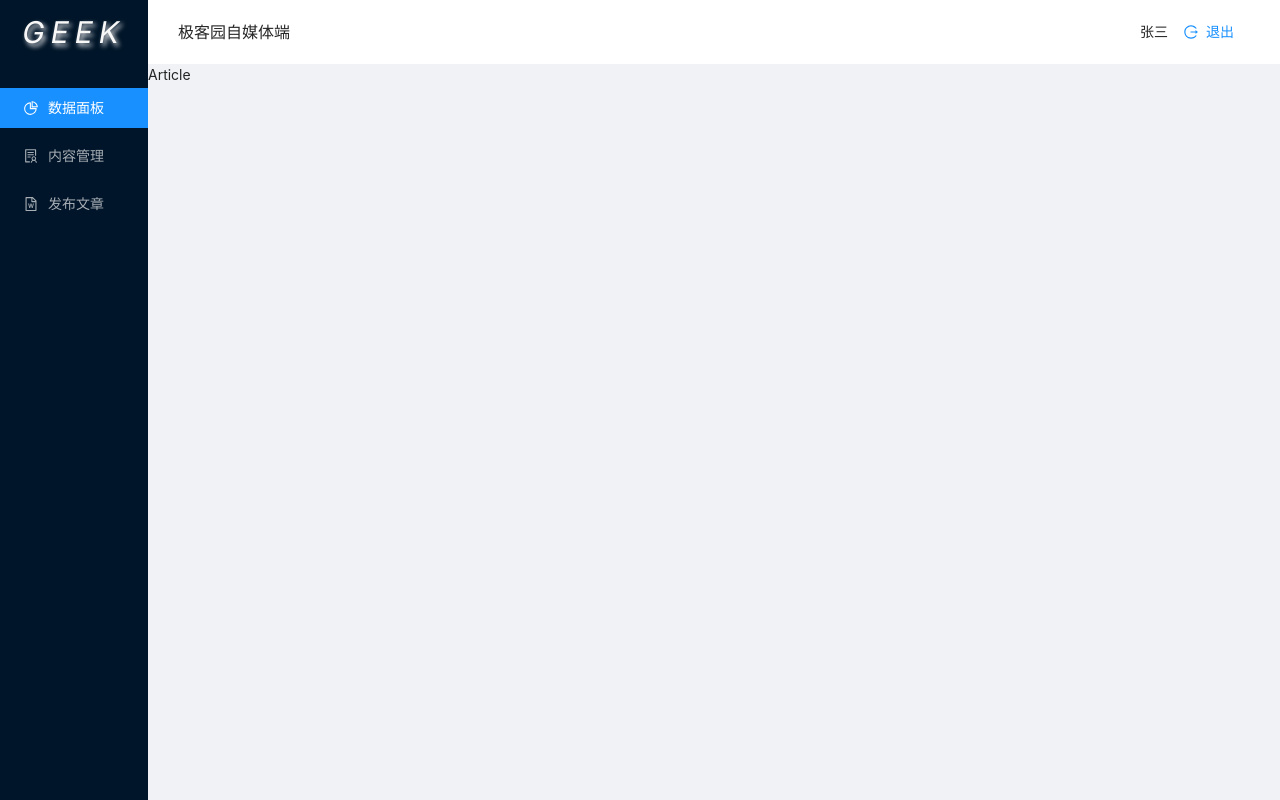
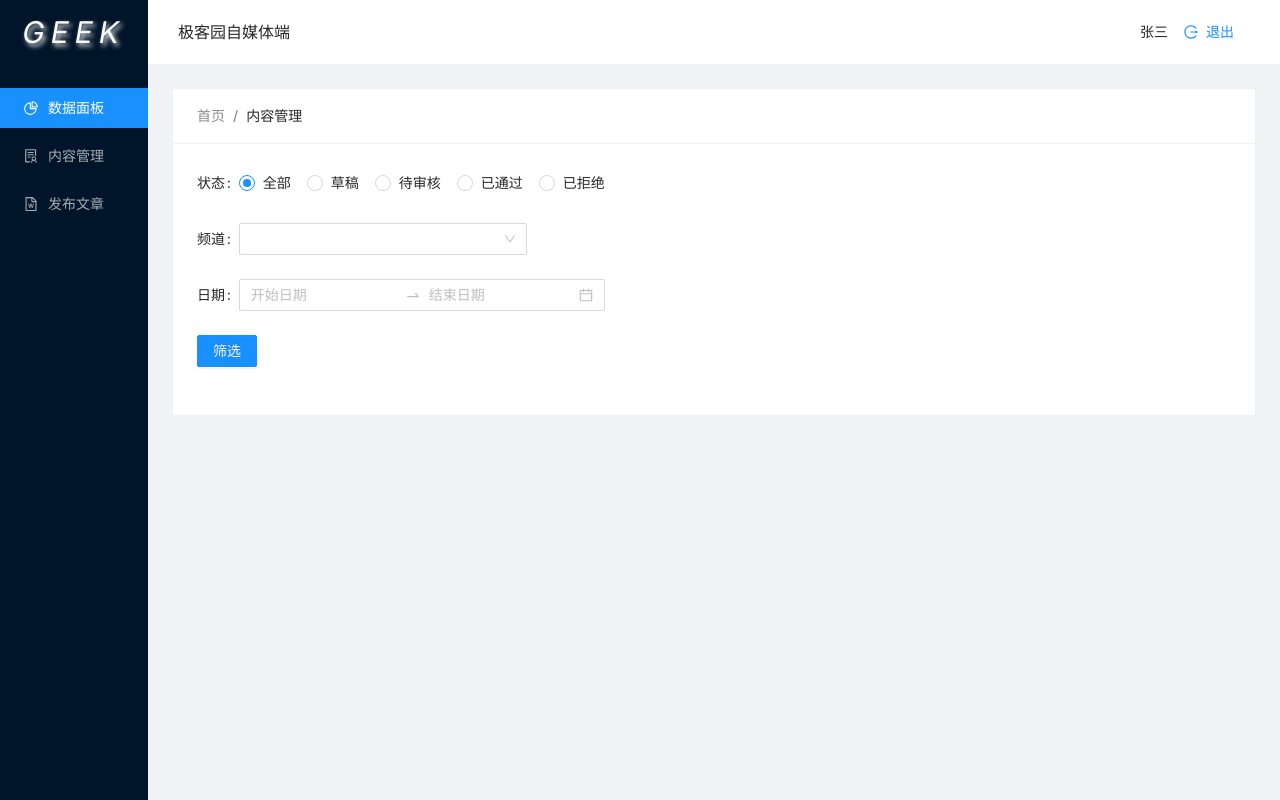
Before and after one commit to XUyongjie2000/Geek-Park-PC, a React (Create React App) app: page /home/article in a window 1280 px wide. Built offline with nearby package versions, Linux system fonts and the light colour scheme.

Commit message:
v6路由

```diff
--- a/src/App.js
+++ b/src/App.js
@@ -1,10 +1,13 @@
-import { BrowserRouter } from "react-router-dom";
+import { BrowserRouter, Navigate, Routes, Route } from "react-router-dom";
 import AppRoute from "./router";
 
 function App() {
   return (
     <>
       <BrowserRouter>
+        <Routes>
+          <Route path="/home" element={<Navigate to="/home/dashboard" />} />
+        </Routes>
         <AppRoute />
       </BrowserRouter>
     </>
--- a/src/components/AuthRoute.js
+++ b/src/components/AuthRoute.js
@@ -1,13 +1,14 @@
-import { useEffect } from "react";
-import { useNavigate } from "react-router-dom";
-export const AuthRoute = () => {
-  const navigate = useNavigate();
-  useEffect(() => {
-    const token = localStorage.getItem("itcast_geek_pc");
-    if (token) {
-      navigate("/home");
-    } else {
-      navigate("/login");
-    }
-  });
-};
+import { Navigate, Outlet } from "react-router-dom";
+import useAuth from "./auth";
+
+function AuthGuardOutlet() {
+  // 调用鉴权钩子, 获取异步状态及鉴权结果
+  const { auth, loading } = useAuth();
+  // 如果异步状态为等待, 渲染等待过程中的UI界面
+  if (loading) return <div>loading...</div>;
+  // 判断鉴权结果, 如果通过, 渲染路由插座组件, 让 children 组件能够渲染到插座组件中
+  // 如果没通过, 重定向到执行授权的页面
+  return auth ? <Outlet /> : <Navigate to="/login" />;
+}
+
+export default AuthGuardOutlet;
--- /dev/null
+++ b/src/components/auth.js
@@ -0,0 +1,32 @@
+import { useEffect, useState } from "react";
+
+//当前函数用于鉴权
+function isAuth() {
+  //鉴权成功的状态
+  //   return Promise.resolve();
+  //鉴权失败的状态
+  return Promise.reject();
+}
+//当组件调用该钩子函数以后要进行鉴权并返回鉴权结果
+export default function useAuth() {
+  //用于存储鉴权结果
+  const [auth, setAuth] = useState(false);
+  //鉴权过程中的等待状态
+  const [loading, setLoading] = useState(true);
+  useEffect(() => {
+    //开始鉴权
+    isAuth()
+      //有权限
+      .then(() => {
+        setAuth(true);
+      })
+      //没有权限
+      .catch(() => {
+        setAuth(false);
+      })
+      .finally(() => {
+        setLoading(false);
+      });
+  }, []);
+  return { auth, loading };
+}
--- a/src/index.js
+++ b/src/index.js
@@ -3,10 +3,16 @@ import "./index.sass";
 import App from "./App";
 import { Provider } from "react-redux";
 import store from "./store";
+import { createRoot } from "react-dom/client";
 
-import { createRoot } from "react-dom/client";
+//组件国际化
+import "moment/locale/zh-cn";
+import locale from "antd/lib/locale/zh_CN";
+import { ConfigProvider } from "antd";
 createRoot(document.getElementById("root")).render(
   <Provider store={store}>
-    <App />
+    <ConfigProvider locale={locale}>
+      <App />
+    </ConfigProvider>
   </Provider>
 );
--- a/src/pages/Article/index.js
+++ b/src/pages/Article/index.js
@@ -1,4 +1,60 @@
+import {
+  Breadcrumb,
+  Button,
+  Card,
+  ConfigProvider,
+  DatePicker,
+  Form,
+  Radio,
+  Select,
+} from "antd";
+import zhCN from "antd/lib/locale/zh_CN";
+import BreadcrumbItem from "antd/lib/breadcrumb/BreadcrumbItem";
+import FormItem from "antd/lib/form/FormItem";
+import { Link } from "react-router-dom";
+import styles from "./index.module.sass";
 const Article = () => {
-  return <div>Article</div>;
+  return (
+    <div className={styles.root}>
+      <Card
+        title={
+          //面包屑
+          <Breadcrumb>
+            <BreadcrumbItem>
+              <Link to="/home">首页</Link>
+            </BreadcrumbItem>
+            <BreadcrumbItem>内容管理</BreadcrumbItem>
+          </Breadcrumb>
+        }
+      >
+        {/* from表单 */}
+        <Form>
+          <FormItem label="状态" name="status">
+            <Radio.Group>
+              <Radio value={undefined}>全部</Radio>
+              <Radio value={0}>草稿</Radio>
+              <Radio value={1}>待审核</Radio>
+              <Radio value={2}>已通过</Radio>
+              <Radio value={3}>已拒绝</Radio>
+            </Radio.Group>
+          </FormItem>
+          <FormItem label="频道" name="channel_id">
+            <Select style={{ width: 288 }}>
+              <Select.Option value={1}>Java</Select.Option>
+              <Select.Option value={2}>前端</Select.Option>
+            </Select>
+          </FormItem>
+          <ConfigProvider locale={zhCN}>
+            <FormItem label="日期">
+              <DatePicker.RangePicker />
+            </FormItem>
+          </ConfigProvider>
+          <FormItem>
+            <Button type="primary"> 筛选</Button>
+          </FormItem>
+        </Form>
+      </Card>
+    </div>
+  );
 };
 export default Article;
--- /dev/null
+++ b/src/pages/Article/index.module.sass
@@ -0,0 +1,2 @@
+.root
+    padding: 24px
--- a/src/router/index.js
+++ b/src/router/index.js
@@ -4,9 +4,10 @@ import Login from "@/pages/Login";
 import Home from "@/pages/Home";
 import Dashboard from "@/pages/Dashboard";
 import { useRoutes } from "react-router";
-import Layout from "@/pages/Layout";
+// import Layout from "@/pages/Layout";
 import Article from "@/pages/Article";
 import Publish from "@/pages/Publish";
+import AuthGuardOutlet from "@/components/AuthRoute";
 const routers = [
   // {
   //   title: "auth",
@@ -15,7 +16,7 @@ const routers = [
   // },
   {
     path: "/",
-    element: <Layout />,
+    element: <AuthGuardOutlet />,
   },
   {
     path: "/login",
```
